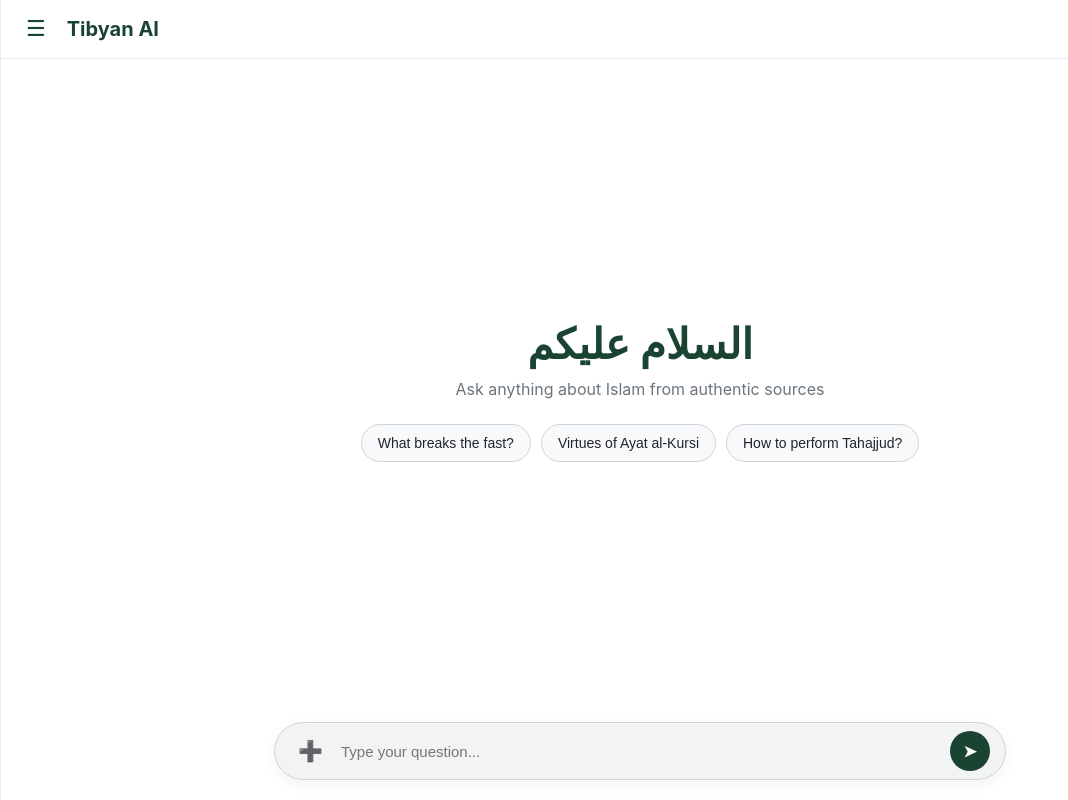
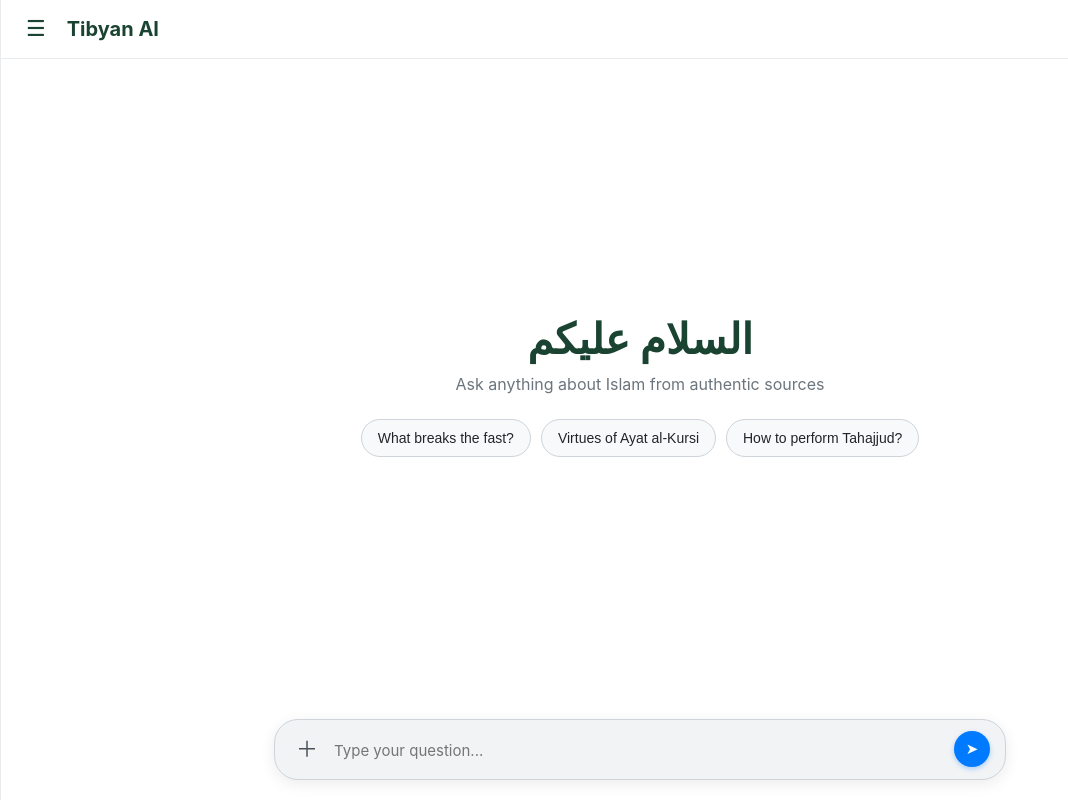
Before and after one commit to UIH-bit/tibyan-ai, a Flask app: page / in a window 1280 px wide. Shown: the whole page, without its empty margins (0-1068 px from the left). Run offline with Flask 3, Linux system fonts and the light colour scheme.

Commit message:
Update typing box with auto-expand, blue round send button, and plus button

```diff
--- a/templates/index.html
+++ b/templates/index.html
@@ -99,7 +99,7 @@
             display: flex;
             flex-direction: column;
             gap: 15px;
-            padding-bottom: 100px;
+            padding-bottom: 110px;
         }
         /* Welcome Center Screen */
         #welcome-screen {
@@ -164,7 +164,7 @@
             align-self: flex-start;
             border: 1px solid var(--border-color);
         }
-        /* Floating Typing Bar */
+        /* Auto-Expanding Floating Typing Bar */
         .input-container {
             position: fixed;
             bottom: 20px;
@@ -174,46 +174,55 @@
             max-width: 700px;
             background: var(--input-bg);
             display: flex;
-            align-items: center;
-            padding: 8px 15px;
-            border-radius: 30px;
+            align-items: flex-end;
+            padding: 10px 15px;
+            border-radius: 24px;
             border: 1px solid #ced4da;
-            box-shadow: 0 4px 15px rgba(0,0,0,0.05);
+            box-shadow: 0 4px 15px rgba(0,0,0,0.08);
+            gap: 10px;
         }
-        .input-container input[type="text"] {
+        .input-container textarea {
             flex: 1;
             border: none;
             outline: none;
             font-size: 15px;
-            padding: 10px;
+            padding: 8px 0;
             background: transparent;
             color: var(--text-color);
+            resize: none;
+            max-height: 120px;
+            line-height: 1.4;
+            font-family: inherit;
         }
-        .input-container button {
+        .plus-btn {
             background: none;
             border: none;
             cursor: pointer;
-            font-size: 20px;
+            font-size: 22px;
             color: #495057;
-            padding: 5px 8px;
+            padding-bottom: 6px;
         }
-        .input-container .send-btn {
-            background-color: var(--accent-color);
+        .send-btn {
+            background-color: #007bff; /* Blue round button */
             color: #ffffff;
+            border: none;
             border-radius: 50%;
-            width: 40px;
-            height: 40px;
+            width: 36px;
+            height: 36px;
+            min-width: 36px;
             display: flex;
             align-items: center;
             justify-content: center;
-            font-size: 16px;
-            font-weight: bold;
+            font-size: 15px;
+            cursor: pointer;
+            margin-bottom: 2px;
+            box-shadow: 0 2px 5px rgba(0,123,255,0.3);
         }
         #image-preview {
             max-height: 40px;
-            margin-right: 8px;
             border-radius: 4px;
             display: none;
+            margin-bottom: 4px;
         }
     </style>
 </head>
@@ -254,11 +263,11 @@
         <!-- Floating Input Bar -->
         <div class="input-container">
             <input type="file" id="imageInput" accept="image/*" style="display: none;" onchange="previewImage(event)">
-            <button type="button" onclick="document.getElementById('imageInput').click()" title="Attach Image">➕</button>
+            <button type="button" class="plus-btn" onclick="document.getElementById('imageInput').click()" title="Attach Image">＋</button>
 
             <img id="image-preview" src="" alt="Preview">
 
-            <input type="text" id="userInput" placeholder="Type your question..." onkeypress="handleKeyPress(event)">
+            <textarea id="userInput" placeholder="Type your question..." rows="1" oninput="autoExpand(this)" onkeydown="handleKeyDown(event)"></textarea>
 
             <button class="send-btn" onclick="sendMessage()">➤</button>
         </div>
@@ -269,6 +278,11 @@
 
         function toggleSidebar() {
             document.getElementById('sidebar').classList.toggle('open');
+        }
+
+        function autoExpand(textarea) {
+            textarea.style.height = 'auto';
+            textarea.style.height = (textarea.scrollHeight) + 'px';
         }
 
         function previewImage(event) {
@@ -287,6 +301,7 @@
 
         function sendSuggestion(text) {
             document.getElementById('userInput').value = text;
+            autoExpand(document.getElementById('userInput'));
             sendMessage();
         }
 
@@ -307,7 +322,7 @@
                 userHtml += `<img src="${base64Image}" style="max-width:150px; border-radius:6px; display:block; margin-bottom:5px;">`;
             }
             if (messageText) {
-                userHtml += `<span>${messageText}</span>`;
+                userHtml += `<span>${messageText.replace(/\n/g, '<br>')}</span>`;
             }
             userHtml += `</div>`;
             container.innerHTML += userHtml;
@@ -316,6 +331,7 @@
             const payloadImage = base64Image;
 
             inputField.value = '';
+            inputField.style.height = 'auto';
             document.getElementById('image-preview').style.display = 'none';
             base64Image = null;
             container.scrollTop = container.scrollHeight;
@@ -341,8 +357,9 @@
             }
         }
 
-        function handleKeyPress(event) {
-            if (event.key === 'Enter') {
+        function handleKeyDown(event) {
+            if (event.key === 'Enter' && !event.shiftKey) {
+                event.preventDefault();
                 sendMessage();
             }
         }
```
